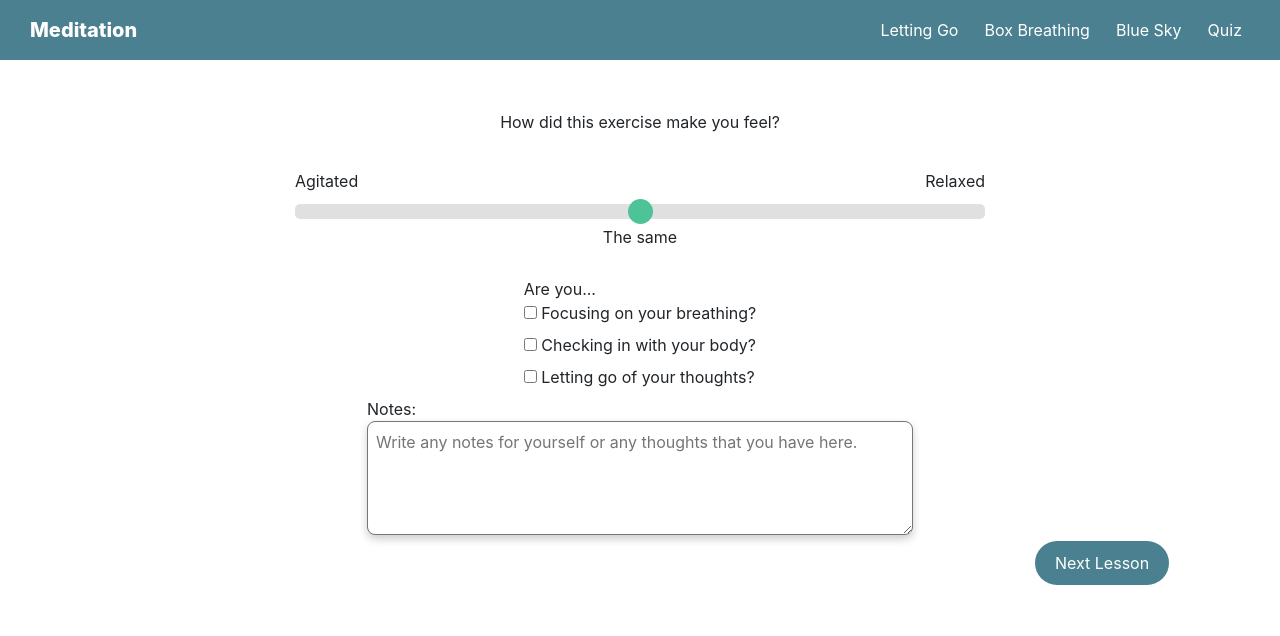
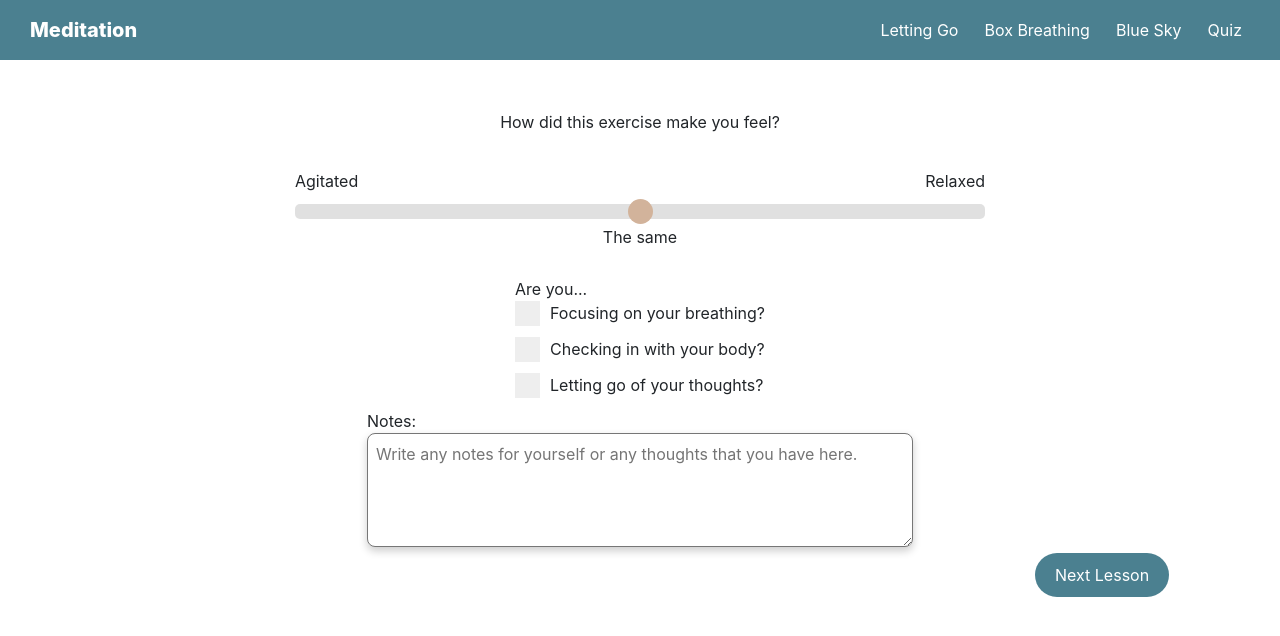
Before and after one commit to Alexsouthwick/UIproject, a Flask app: page /report/1 in a window 1280 px wide. Shown: the top 636 px of the page. Run offline with Flask 2, Linux system fonts and the light colour scheme; some libraries are stand-ins or nearby versions.

Commit message:
Changed some colors

```diff
--- a/server.py
+++ b/server.py
@@ -11,7 +11,7 @@ questions = {
         "answers": ["Judging Emotion", "Experiencing the here and now","Making happiness", "Perfecting meditation"],
         "correct": "Experiencing the here and now",
         "info": ["""Letting go is about releasing judgement on your thoughts
-        and emotions. Judgement only increases the emotion""","""Letting Go is about relishing in the current moment,
+        and emotions. Judgement only increases the emotion""","""Correct. Letting Go is about relishing in the current moment,
         allowing your mind to rest and feel at peace""","""You can’t make happiness, happiness like any other emotion is
         a feeling that comes and goes, you can release expectations and happiness will come in time.""","There is no perfect way to meditate"],
         "next": "2"
@@ -23,7 +23,7 @@ questions = {
         "correct": "Is an important tool in meditation",
         "info": ["""There is no need to force anythign in meditation. Your body knows
         how to breath, just guide it to where you want it to go.""", """There are many ways to meditate, breathing
-        is an important tool, but not the only one.""", """Breathing is one of the many tools of meditation, it is often the first
+        is an important tool, but not the only one.""", """Correct. Breathing is one of the many tools of meditation, it is often the first
         one you learn and serves as a great base.""","""Nothing solves all problems. Meditation is not meant to solve problems but give your mind a rest."""],
         "next": "3"
     },
@@ -34,7 +34,7 @@ questions = {
         "correct": "Is about returning to a place of peace",
         "info": ["""There is no need to interrogate your emotions. Emotions are like clouds,
         just let them go, to return to your blue sky.""", """You are not your emotions. See your emotions as clouds. They don’t define you, just let
-        them go.""", """When clouds come, let them go, and return to a place of happy confidence. Return to the blue sky. """,
+        them go.""", """Correct. When clouds come, let them go, and return to a place of happy confidence. Return to the blue sky. """,
         "There is no need to control your mind, emotions or thoughts. Remain at peace and let them go."],
         "next": "4"
     },
@@ -46,7 +46,7 @@ questions = {
          "correct": "Direct my focus on something",
          "info":["There is no need to let go of everything forever, it is an impossible task. Letting go just means giving your mind a break so you can enjoy the present moment.",
          "When letting go, you do not need to actively think about anything. Thinking is often the cause of mental suffering, so to let go, just allow your mind to focus on your breathing.",
-         "Letting go does not mean to forgo perception. Letting go means observing the present, and not ruminating on the past or future.",
+         "Correct. Letting go does not mean to forgo perception. Letting go means observing the present, and not ruminating on the past or future.",
          "No act in meditation will solve all of your problems. Letting go allows your mind to rest and allows you to reorient yourself To better solve your problems. "],
          "next": "5"
        },
@@ -59,7 +59,7 @@ questions = {
          "info":["Meditation involves lots of different techniques, not only letting go. ",
          "Nothing in meditation needs to be mastered, all one needs to do is begin.",
          "No act in meditation will solve all of your problems. Letting go allows your mind to rest and allows you to reorient yourself.",
-         "The purpose of meditation is to give your mind a break, the core of meditation is observing the present moment."],
+         "Correct. The purpose of meditation is to give your mind a break, the core of meditation is observing the present moment."],
          "next": "6"
        },
        "6":
@@ -85,9 +85,9 @@ modules = {
       "id": "1",
       "title":"Letting Go",
       "text": """Letting go can be difficult. All day we hold deadlines, relationships, responsibilities, and everything in between.
-               Everyday can seem a grind and we are all waiting for the end to enjoy ourselves. In truth, there is no end, and when we
+               Every day can seem like a grind and we are all waiting for the end to enjoy ourselves. In truth, there is no end, and when we
                get to the end of our time in the day, year, or life, we will realize that we actually live our lives in moments.
-               The key to enjoying life’s moments is to give your mind a break and let go of what your holding on to. This doesn't mean to give up, or choose
+               The key to enjoying life’s moments is to give your mind a break and let go of what you are holding on to. This doesn't mean to give up, or choose
                to fail. Letting go for a brief moment in the day will give your mind the break it needs to enjoy each moment. Letting go of what you can’t control is the first step to mindfulness. """,
       "image": "https://images.unsplash.com/photo-1610878180933-123728745d22?ixlib=rb-1.2.1&ixid=MnwxMjA3fDB8MHxzZWFyY2h8MXx8Y2FuYWRhJTIwbmF0dXJlfGVufDB8fDB8fA%3D%3D&w=1000&q=80",
       "audio": "/static/audio_files/tape_1.mp3",
@@ -98,7 +98,7 @@ modules = {
       "title":"Box Breathing",
       "text": """Box breathing, also known as square breathing, is a technique used when taking slow, deep
                breaths. It can heighten performance and concentration while also being a powerful stress reliever.
-               It’s also called four-square breathing.Box breathing  involves exhaling to a count of four, holding
+               It’s also called four-square breathing. Box breathing involves exhaling to a count of four, holding
                your lungs empty for a four-count, inhaling at the same pace, and holding air in your lungs for a
                count of four before exhaling and beginning the pattern anew.""",
       "image": "https://media.cntraveller.com/photos/611bf0b8f6bd8f17556db5e4/1:1/w_2000,h_2000,c_limit/gettyimages-1146431497.jpg",
--- a/static/main.css
+++ b/static/main.css
@@ -1,6 +1,7 @@
 :root {
     --primary-blue: #4B8090;
     --secondary-brown: #C09471;
+    --secondary-blue: #011F2A;
     --green: rgba(10, 82, 26, 0.6);
     --red: rgba(252, 1, 1, 0.3);
 }
@@ -39,6 +40,7 @@ button {
 img {
     width: 100%;
     height: 100%;
+    border: 3px solid var(--secondary-brown)
 }
 
 /*--------------------------------------------------------------
@@ -53,6 +55,10 @@ nav * {
 
 .navbar-brand {
     font-weight: 800;
+}
+
+nav *:hover{
+    color: var(--secondary-blue)
 }
 
 .navbar-nav {
@@ -74,6 +80,11 @@ nav * {
     border-radius: 60px;
 }
 
+#startBtn:hover, .continue-btn:hover, #startq:hover {
+    background-color: var(--secondary-blue);
+    cursor: pointer
+}
+
 #startBtn {
     margin-top: 30px;
 }
@@ -92,7 +103,10 @@ nav * {
 }
 
 .module-text {
-    margin: 20px 0px 20px 0px;
+    margin: 20px 0px 30px 0px;
+    width: 75%;
+    text-indent: 50px;
+    line-height: 1.75;
 }
 
 .module-photo {
@@ -168,6 +182,7 @@ nav * {
 .answer:hover {
     background-color: var(--primary-blue);
     color: white;
+    cursor:pointer
 }
 
 #info {
@@ -227,7 +242,7 @@ nav * {
     width: 25px;
     height: 25px;
     border-radius: 50%;
-    background: #04AA6D;
+    background: var(--secondary-brown);
     cursor: pointer;
 }
 
@@ -235,7 +250,7 @@ nav * {
     width: 25px;
     height: 25px;
     border-radius: 50%;
-    background: #04AA6D;
+    background: var(--secondary-brown);
     cursor: pointer;
 }
 
@@ -245,8 +260,75 @@ nav * {
 }
 
 .check{
-    width:100%
+    width:100%;
 }
+
+ /* Customize the label (the container) */
+.check_container {
+    display: block;
+    position: relative;
+    padding-left: 35px;
+    margin-bottom: 12px;
+    cursor: pointer;
+    -webkit-user-select: none;
+    -moz-user-select: none;
+    -ms-user-select: none;
+    user-select: none;
+  }
+
+  /* Hide the browser's default checkbox */
+  .check_container input {
+    position: absolute;
+    opacity: 0;
+    cursor: pointer;
+    height: 0;
+    width: 0;
+  }
+
+  /* Create a custom checkbox */
+  .checkmark {
+    position: absolute;
+    top: 0;
+    left: 0;
+    height: 25px;
+    width: 25px;
+    background-color: #eee;
+  }
+
+  /* On mouse-over, add a grey background color */
+  .check_container:hover input ~ .checkmark {
+    background-color: #ccc;
+  }
+
+  /* When the checkbox is checked, add a blue background */
+  .check_container input:checked ~ .checkmark {
+    background-color: var(--primary-blue);
+  }
+
+  /* Create the checkmark/indicator (hidden when not checked) */
+  .checkmark:after {
+    content: "";
+    position: absolute;
+    display: none;
+  }
+
+  /* Show the checkmark when checked */
+  .check_container input:checked ~ .checkmark:after {
+    display: block;
+  }
+
+  /* Style the checkmark/indicator */
+  .check_container .checkmark:after {
+    left: 9px;
+    top: 5px;
+    width: 5px;
+    height: 10px;
+    border: solid white;
+    border-width: 0 3px 3px 0;
+    -webkit-transform: rotate(45deg);
+    -ms-transform: rotate(45deg);
+    transform: rotate(45deg);
+  }
 
 textarea:focus::placeholder {
     color: transparent;
--- a/templates/learning.html
+++ b/templates/learning.html
@@ -15,7 +15,7 @@
             <img src="{{module.image}}">
         </div>
         <div class="module-audio">
-            <audio src={{module.audio}} preload="auto" type="audio/mpeg" controls autoplay></audio>
+            <audio src={{module.audio}} preload="auto" type="audio/mpeg" controls></audio>
         </div>
     </div>
 </div>
--- a/templates/report.html
+++ b/templates/report.html
@@ -36,18 +36,21 @@
     <div class = "col-md-8 d-flex justify-content-center">
         <div class="checking">
             Are you...
-            <div class="check">
+            <label class="check_container">Focusing on your breathing?
                 <input type="checkbox" id="breathing">
-                <label for="breathing"> Focusing on your breathing?</label>
-            </div>
-            <div class="check">
+                <span class="checkmark"></span>
+              </label>
+
+              <label class="check_container">Checking in with your body?
                 <input type="checkbox" id="body">
-                <label for="body"> Checking in with your body?</label>
-            </div>
-            <div class="check">
+                <span class="checkmark"></span>
+              </label>
+
+              <label class="check_container">Letting go of your thoughts?
                 <input type="checkbox" id="thoughts">
-                <label for="thoughts"> Letting go of your thoughts?</label><br>
-            </div>
+                <span class="checkmark"></span>
+              </label>
+
         </div>
     </div>
 </div>
```
